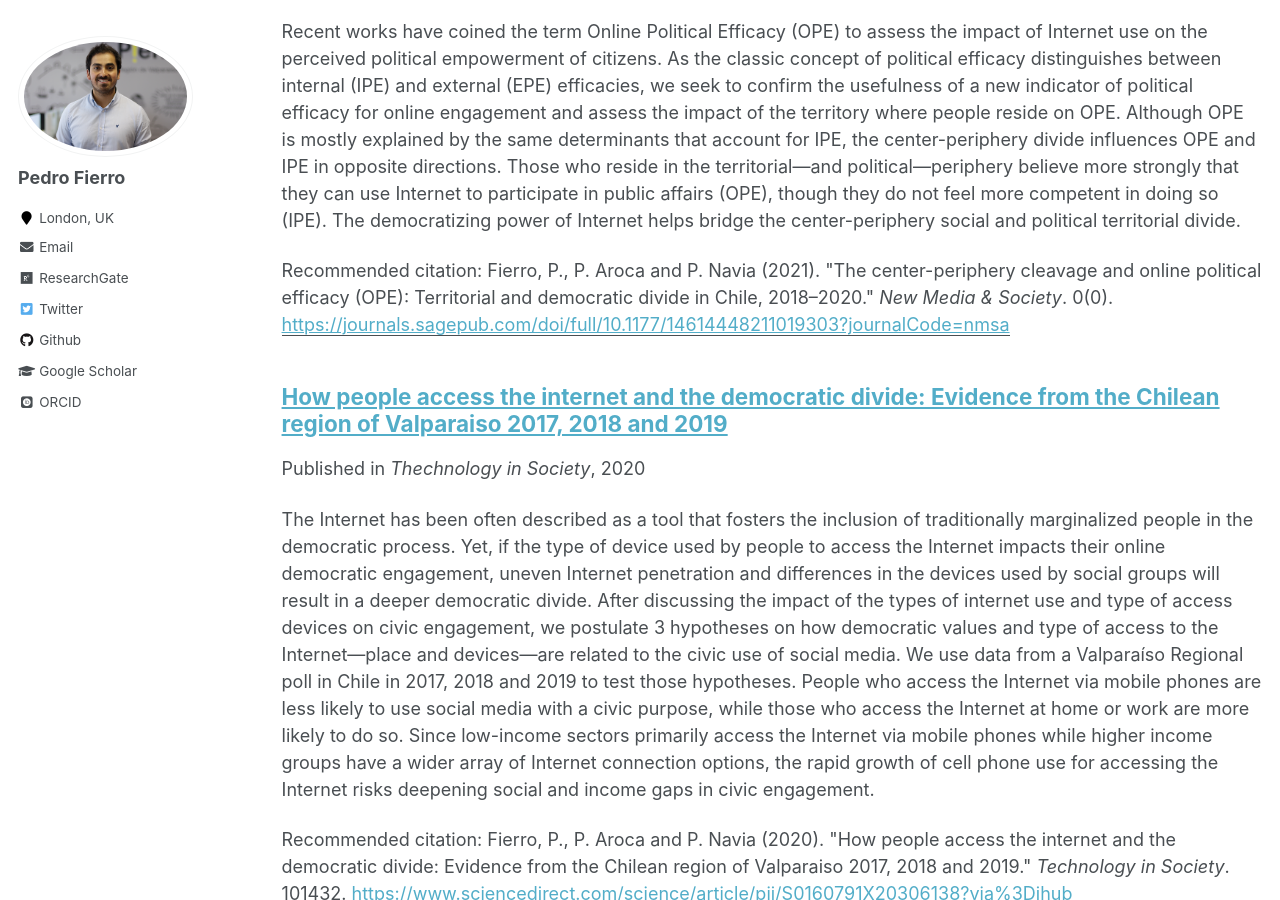
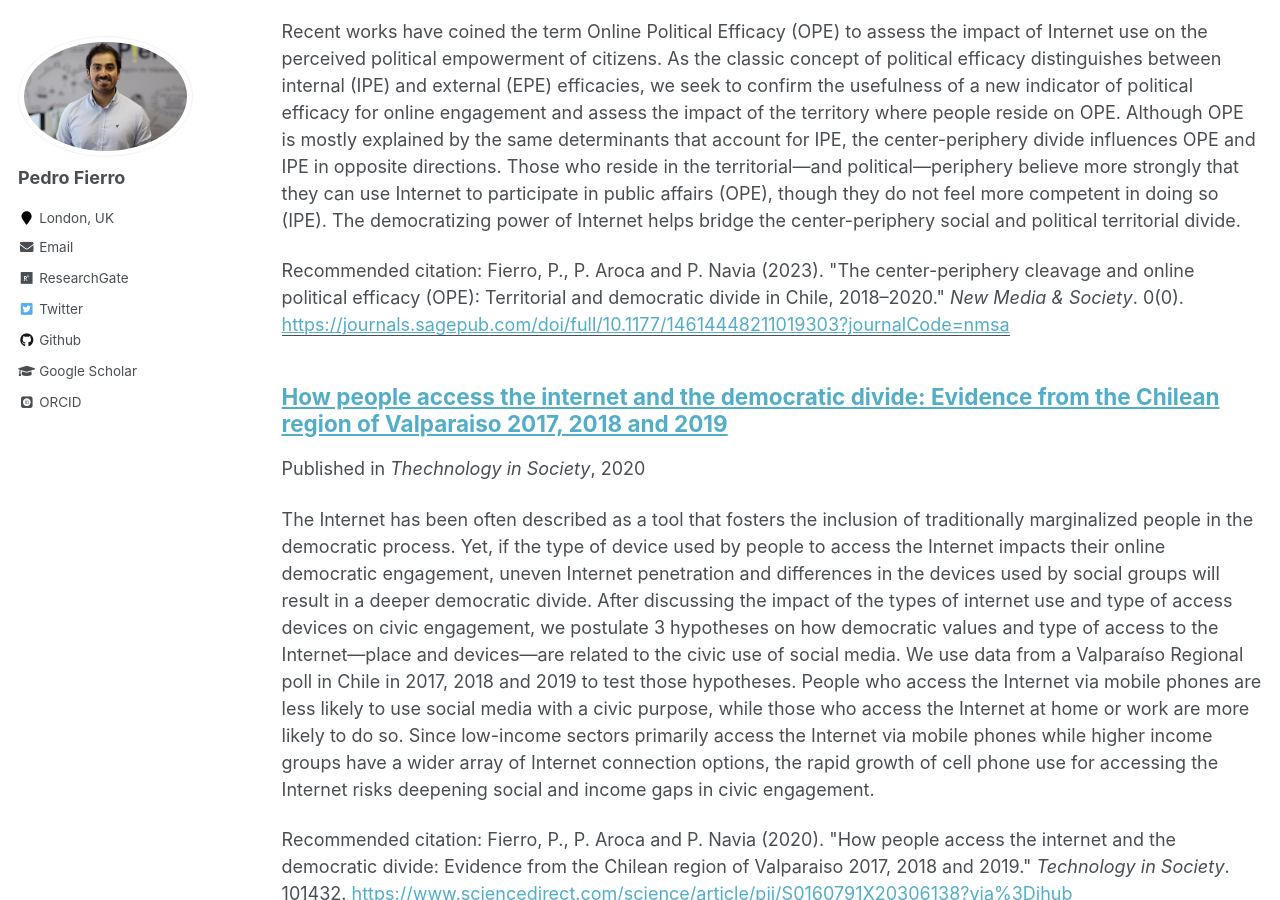
Before and after one commit to pedrofierroz87/pedrofierroz87.github.io, a Jekyll site: the page built from _pages/publications.md, in a window 1280 px wide and 900 px high, scrolled down 1217 px. Built offline with Jekyll 4.4.1, drawn with Linux system fonts in a browser that asks for light colours; some web fonts are replaced.

Commit message:
Update 2022-09-11-paper-title-number-5.md

```diff
--- a/_publications/2022-09-11-paper-title-number-5.md
+++ b/_publications/2022-09-11-paper-title-number-5.md
@@ -3,13 +3,13 @@ title: "The center-periphery cleavage and online political efficacy (OPE): Terri
 collection: publications
 permalink: /publication/2022-09-11-paper-title-number-5
 excerpt: 'Recent works have coined the term Online Political Efficacy (OPE) to assess the impact of Internet use on the perceived political empowerment of citizens. As the classic concept of political efficacy distinguishes between internal (IPE) and external (EPE) efficacies, we seek to confirm the usefulness of a new indicator of political efficacy for online engagement and assess the impact of the territory where people reside on OPE. Although OPE is mostly explained by the same determinants that account for IPE, the center-periphery divide influences OPE and IPE in opposite directions. Those who reside in the territorial—and political—periphery believe more strongly that they can use Internet to participate in public affairs (OPE), though they do not feel more competent in doing so (IPE). The democratizing power of Internet helps bridge the center-periphery social and political territorial divide.'
-date: 2023-05-10
+date: 2023-01-01
 venue: 'New Media & Society'
 paperurl: 'https://journals.sagepub.com/doi/full/10.1177/14614448211019303?journalCode=nmsa'
-citation: 'Fierro, P., P. Aroca and P. Navia (2021). &quot;The center-periphery cleavage and online political efficacy (OPE): Territorial and democratic divide in Chile, 2018–2020.&quot; <i>New Media & Society</i>. 0(0).'
+citation: 'Fierro, P., P. Aroca and P. Navia (2023). &quot;The center-periphery cleavage and online political efficacy (OPE): Territorial and democratic divide in Chile, 2018–2020.&quot; <i>New Media & Society</i>. 0(0).'
 ---
 Recent works have coined the term Online Political Efficacy (OPE) to assess the impact of Internet use on the perceived political empowerment of citizens. As the classic concept of political efficacy distinguishes between internal (IPE) and external (EPE) efficacies, we seek to confirm the usefulness of a new indicator of political efficacy for online engagement and assess the impact of the territory where people reside on OPE. Although OPE is mostly explained by the same determinants that account for IPE, the center-periphery divide influences OPE and IPE in opposite directions. Those who reside in the territorial—and political—periphery believe more strongly that they can use Internet to participate in public affairs (OPE), though they do not feel more competent in doing so (IPE). The democratizing power of Internet helps bridge the center-periphery social and political territorial divide.
 
 [Download paper here](https://journals.sagepub.com/doi/full/10.1177/14614448211019303?journalCode=nmsa)
 
-Recommended citation: Fierro, P., P. Aroca and P. Navia (2021). "The center-periphery cleavage and online political efficacy (OPE): Territorial and democratic divide in Chile, 2018–2020." <i>New Media & Society</i>. 0(0).
+Recommended citation: Fierro, P., P. Aroca and P. Navia (2023). "The center-periphery cleavage and online political efficacy (OPE): Territorial and democratic divide in Chile, 2018–2020." <i>New Media & Society</i>. 0(0).
```
